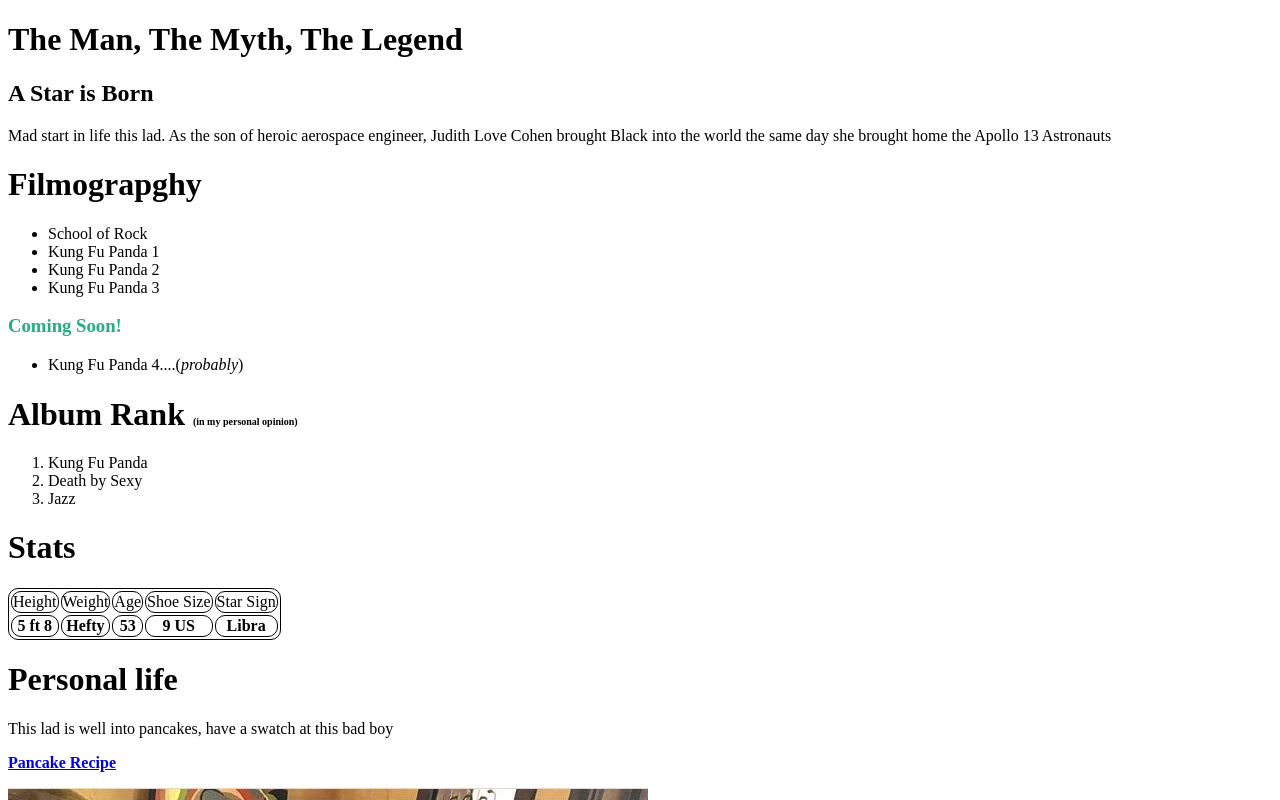
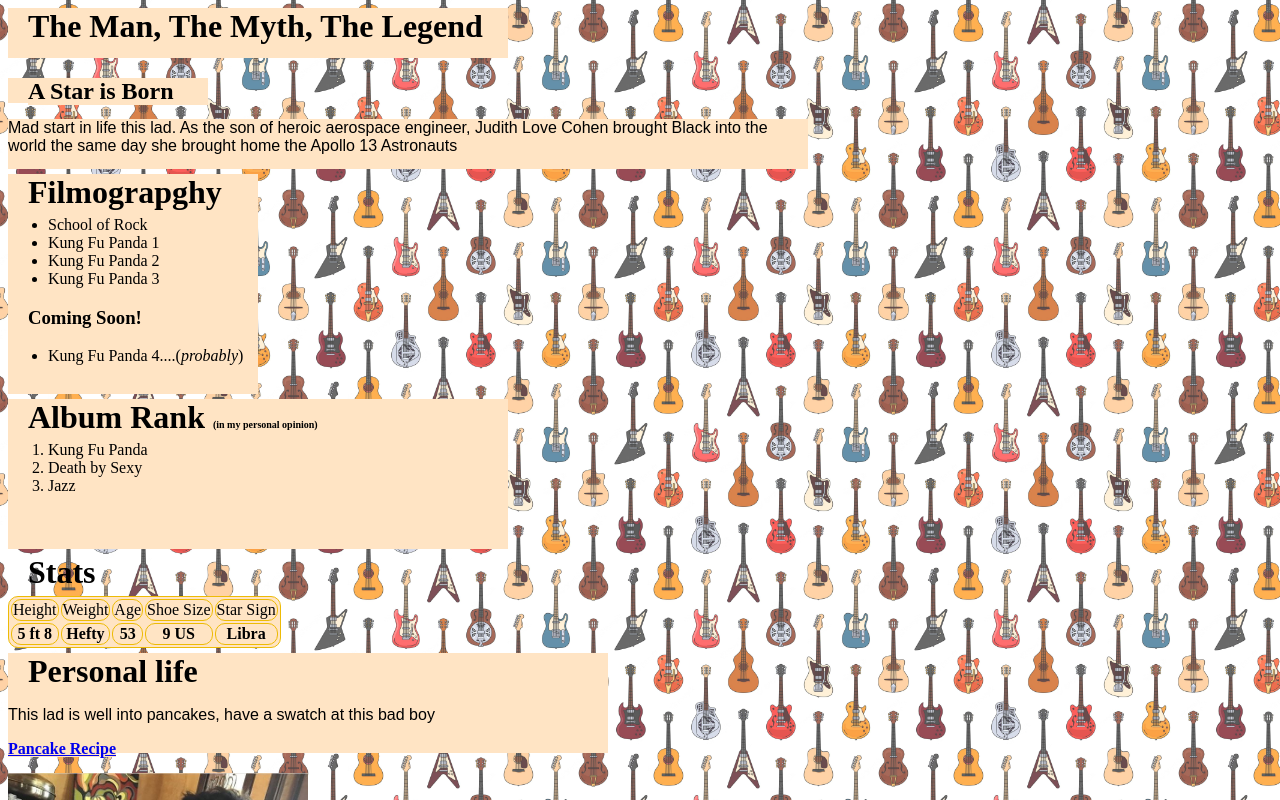
Before and after one commit to Ciara-Shields/mywebpage, a plain HTML site: page index.html in a window 1280 px wide. Shown: the top 800 px of the page. Drawn offline with Linux system fonts and the light colour scheme.

Commit message:
end of day

```diff
--- a/index.html
+++ b/index.html
@@ -2,16 +2,24 @@
 
 <html lang="en">
   <head>
+    <link rel="stylesheet" href="mywebpage.css" type="text/css" />
     <title>Jack Black</title>
   </head>
   <body>
+    <div class="box1">
         <h1>The Man, The Myth, The Legend</h1>
+    </div>
+    <div class="box2">
         <h2>A Star is Born</h2>
+    </div>
+    <div class="box3">
      <p>
         Mad start in life this lad. As the son of heroic aerospace engineer,
         Judith Love Cohen brought Black into the world the same day she brought
         home the Apollo 13 Astronauts
         </p>
+    </div>
+    <div class="box4">
     <h1>Filmograpghy</h1>
     <ul>
       <li>School of Rock</li>
@@ -19,25 +27,21 @@
       <li>Kung Fu Panda 2</li>
       <li>Kung Fu Panda 3</li>
     </ul>
-    <h3 style="color:rgb(35, 175, 128);">Coming Soon!</h3>
+    <h3>Coming Soon!</h3>
     <ul>
       <li>Kung Fu Panda 4....(<em>probably</em>)</li>
     </ul>
+    </div>
+    <div class="box5">
     <h1>Album Rank <font size="-3">(in my personal opinion)</font></h1>
     <ol>
       <li>Kung Fu Panda</li>
       <li>Death by Sexy</li>
       <li>Jazz</li>
     </ol>
+    </div>
     <h1>Stats</h1>
-    <style>
-        table,
-        th,
-        td{
-            border: 1px solid black;
-            border-radius: 10px;
-        }
-        </style>
+
         <body>
             <table syyle="width: 100%">
         <tr>
@@ -55,12 +59,14 @@
         <th>Libra</th>
       </tr>
     </table>
+    <div class="box6">
         <h1>Personal life</h1>
     <p>This lad is well into pancakes, have a swatch at this bad boy</p>
     <a href="https://www.bbcgoodfood.com/recipes/easy-pancakes"
       ><strong>Pancake Recipe</strong></a
     >
     <p></p>
-   <span title="Pancake :)"><img src="JackBlack.jpeg" alt="Jack Black eating pancakes"</span>
+</div>
+   <img src="JackBlack.jpeg" alt="Jack Black eating pancakes"
 </body>
 </html>
```
Lines whose indentation alone changed are shown as unchanged.
